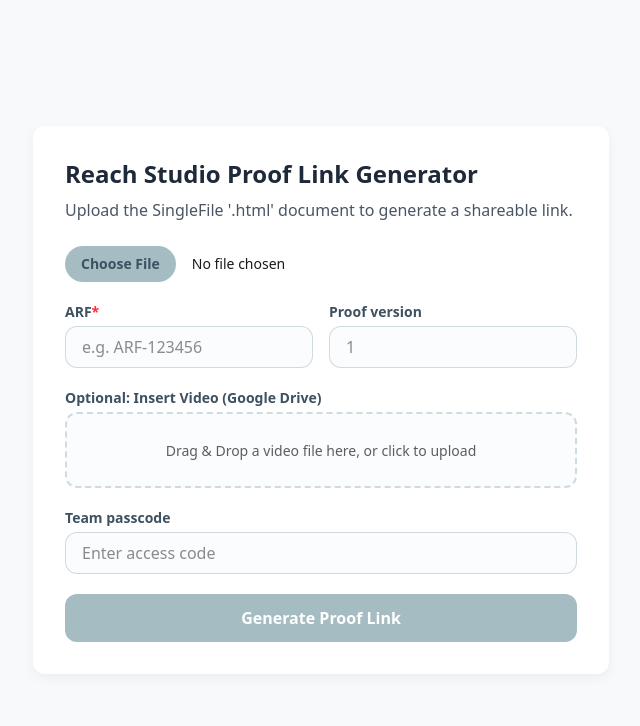
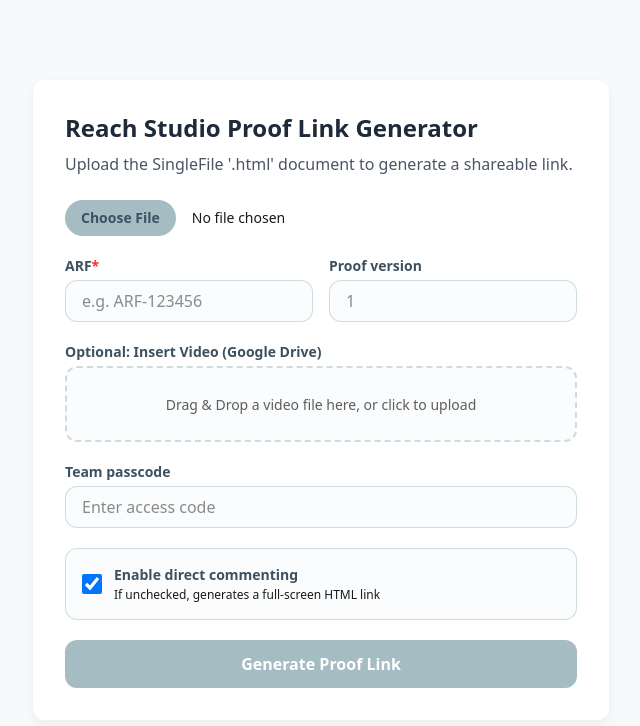
Before and after one commit to tombramwell/proof-uploads, a Next.js app: page / in a window 1280 px wide. Shown: the top 726 px of the page, without its empty margins (319-959 px from the left). Built offline with nearby package versions, Linux system fonts and the light colour scheme.

Commit message:
checkbox

```diff
--- a/app/page.js
+++ b/app/page.js
@@ -7,7 +7,7 @@ export default function ProofUploader() {
   const [passcode, setPasscode] = useState("");
   const [arf, setArf] = useState("");
   const [proofNumber, setProofNumber] = useState("");
-
+  const [enableComments, setEnableComments] = useState(true);
   const [isLoading, setIsLoading] = useState(false);
   const [shareUrl, setShareUrl] = useState("");
   const [error, setError] = useState("");
@@ -130,10 +130,18 @@ export default function ProofUploader() {
 
       const blobUrl = new URL(data.url);
       const fileName = blobUrl.pathname.split('/').pop();
+      const baseUrl = window.location.origin;
 
-      const proofId = fileName.replace(/\.html?$/i, '');
-      const baseUrl = window.location.origin;
-      const cleanUrl = `${baseUrl}/review/${proofId}`;
+      let cleanUrl = "";
+
+      if (enableComments) {
+        // Generate the new dashboard URL
+        const proofId = fileName.replace(/\.html?$/i, '');
+        cleanUrl = `${baseUrl}/review/${proofId}`;
+      } else {
+        // Generate the classic raw HTML URL
+        cleanUrl = `${baseUrl}/${fileName}`;
+      }
 
       setShareUrl(cleanUrl);
 
@@ -242,6 +250,22 @@ export default function ProofUploader() {
             />
           </div>
 
+          <div className="flex items-center gap-3 p-4 bg-brand-bg/50 border border-brand-secondary/50 rounded-brand">
+            <input
+              type="checkbox"
+              id="enableComments"
+              checked={enableComments}
+              onChange={(e) => setEnableComments(e.target.checked)}
+              className="w-5 h-5 text-brand-accent rounded focus:ring-brand-accent cursor-pointer"
+            />
+            <label htmlFor="enableComments" className="text-sm font-semibold text-brand-primary cursor-pointer select-none">
+              Enable direct commenting
+              <span className="block text-xs font-normal text-brand-text mt-0.5">
+                If unchecked, generates a full-screen HTML link
+              </span>
+            </label>
+          </div>
+
           {error && <div className="text-red-700 font-medium text-sm p-3 bg-red-50 border border-red-200 rounded-brand">{error}</div>}
 
           <button
--- a/app/review/[id]/page.js
+++ b/app/review/[id]/page.js
@@ -286,7 +286,7 @@ const handleIframeLoad = () => {
                 placeholder="Highlight text and click the Quote button for easy markups, then detail the requested changes here. Click 'Add to list' to keep amends separate for clarity, then click 'Submit All' when complete."
                 value={draftComment}
                 onChange={(e) => setDraftComment(e.target.value)}
-                rows={4}
+                rows={8}
                 style={{ padding: '12px', borderRadius: '6px', border: '1px solid #b4b5b6', fontSize: '14px', resize: 'vertical' }}
               />
               <button type="button" onClick={handleAddAmend} style={{ padding: '10px', background: '#f1f5f9', color: '#334155', border: '1px solid #cbd5e1', borderRadius: '6px', cursor: 'pointer', fontWeight: 'bold', fontSize: '14px' }}>
```
